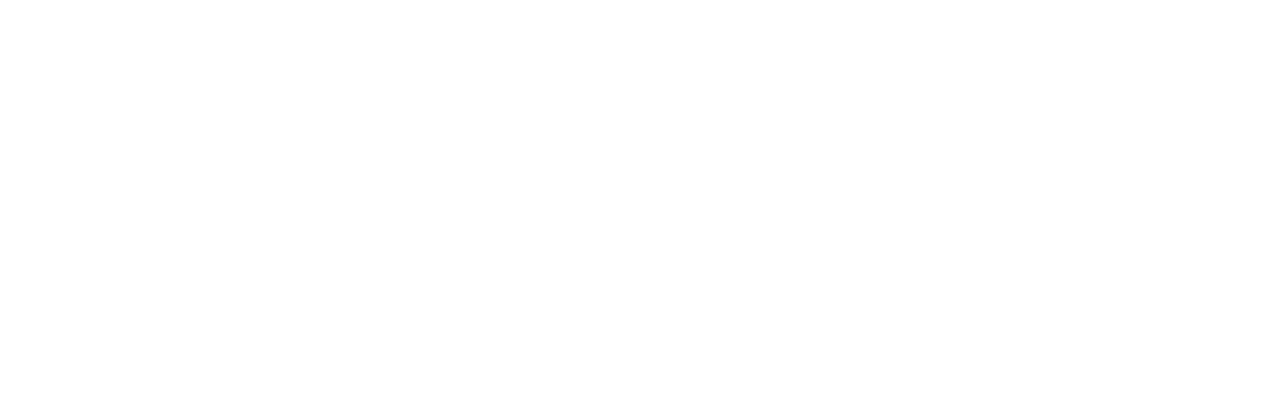
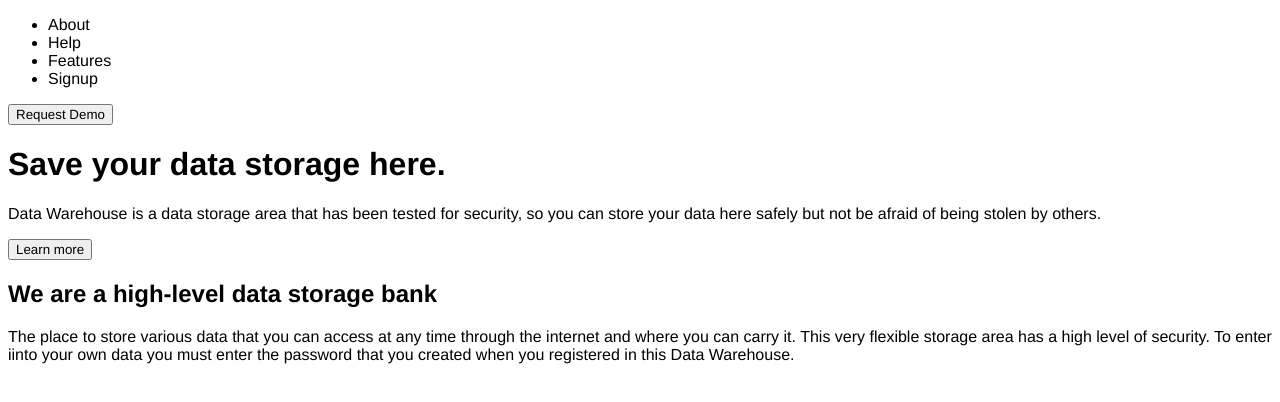
Before and after one commit to JustJeo/click-up-mini-project, a plain HTML site: page index.html in a window 1280 px wide. Drawn offline with Linux system fonts and the light colour scheme.

Commit message:
enters data for div one and div two.

```diff
--- a/index.html
+++ b/index.html
@@ -11,17 +11,35 @@
   <header>
     <!-- logo -->
     <!-- nav -->
-    <!-- demo -->
+    <nav>
+      <ul>
+        <li>About</li>
+        <li>Help</li>
+        <li>Features</li>
+        <li>Signup</li>
+      </ul>
+    </nav>
+    <!-- button: demo -->
+    <button>Request Demo</button>
   </header>
   <!-- div 1 -->
+  <div>
     <!-- h1 -->
+    <h1>Save your data storage here.</h1>
     <!-- p -->
-    <!-- button -->
+    <p>Data Warehouse is a data storage area that has been tested for security, so you can store your data here safely but not be afraid of being stolen by others.</p>
+    <!-- button: Learn more -->
+    <button>Learn more</button>
     <!-- img -->
+  </div>
   <!-- div 2 -->
+  <div>
     <!-- img -->
     <!-- h2 -->
+    <h2>We are a high-level data storage bank</h2>
     <!-- p -->
+    <p>The place to store various data that you can access at any time through the internet and where you can carry it. This very flexible storage area has a high level of security. To enter iinto your own data you must enter the password that you created when you registered in this Data Warehouse.</p>
+  </div>
   <!-- div 3 -->
     <!-- h2 -->
     <!-- p -->
```
